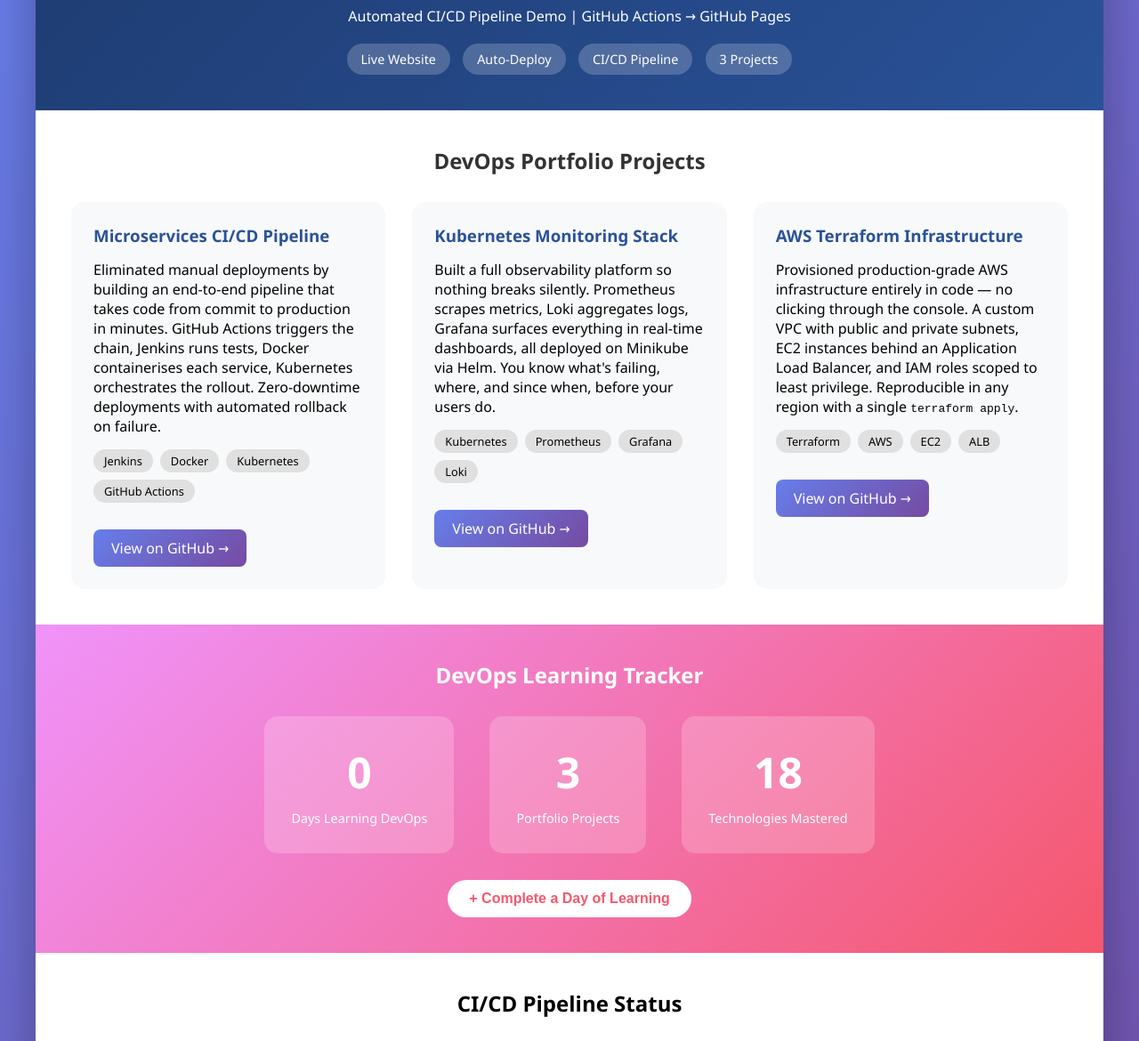
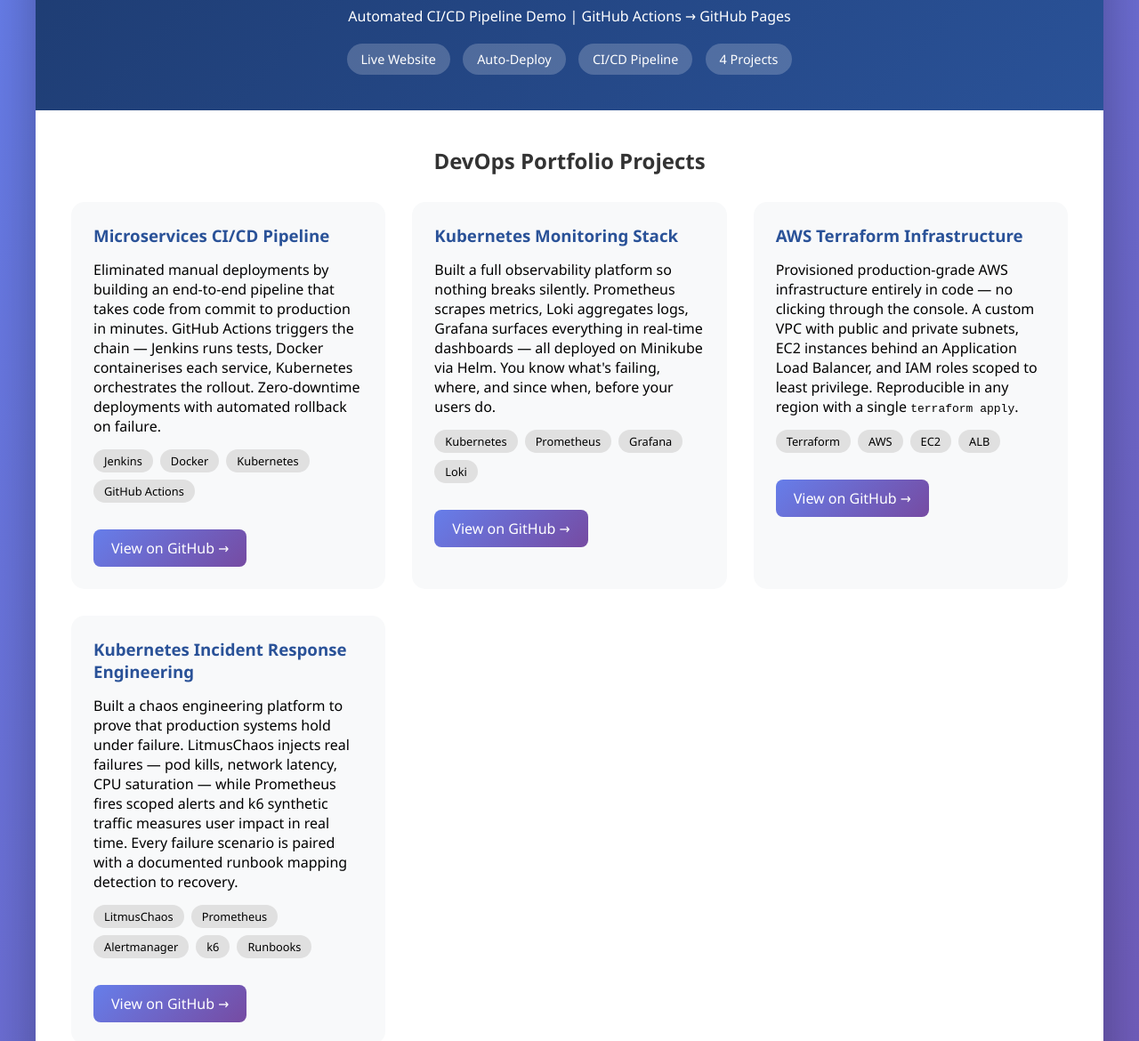
Before and after one commit to siro-devops/cicd-demo-app, a website: page index.html in a window 1280 px wide. Shown: the part 118-1288 px from the top of the page at 89% size. Drawn offline with Linux system fonts and the light colour scheme.

Commit message:
Update project details and learning counters in index.html

```diff
--- a/index.html
+++ b/index.html
@@ -15,7 +15,7 @@
                 <span class="badge"> Live Website</span>
                 <span class="badge"> Auto-Deploy</span>
                 <span class="badge"> CI/CD Pipeline</span>
-                <span class="badge"> 3 Projects</span>
+                <span class="badge"> 4 Projects</span>
             </div>
         </header>
 
@@ -24,7 +24,7 @@
             <div class="project-grid">
                 <div class="project-card">
                     <h3> Microservices CI/CD Pipeline</h3>
-                    <p>Eliminated manual deployments by building an end-to-end pipeline that takes code from commit to production in minutes. GitHub Actions triggers the chain, Jenkins runs tests, Docker containerises each service, Kubernetes orchestrates the rollout. Zero-downtime deployments with automated rollback on failure.</p>
+                    <p>Eliminated manual deployments by building an end-to-end pipeline that takes code from commit to production in minutes. GitHub Actions triggers the chain — Jenkins runs tests, Docker containerises each service, Kubernetes orchestrates the rollout. Zero-downtime deployments with automated rollback on failure.</p>
                     <div class="tech-stack">
                         <span>Jenkins</span>
                         <span>Docker</span>
@@ -36,7 +36,7 @@
 
                 <div class="project-card">
                     <h3> Kubernetes Monitoring Stack</h3>
-                    <p>Built a full observability platform so nothing breaks silently. Prometheus scrapes metrics, Loki aggregates logs, Grafana surfaces everything in real-time dashboards, all deployed on Minikube via Helm. You know what's failing, where, and since when, before your users do.</p>
+                    <p>Built a full observability platform so nothing breaks silently. Prometheus scrapes metrics, Loki aggregates logs, Grafana surfaces everything in real-time dashboards — all deployed on Minikube via Helm. You know what's failing, where, and since when, before your users do.</p>
                     <div class="tech-stack">
                         <span>Kubernetes</span>
                         <span>Prometheus</span>
@@ -57,6 +57,19 @@
                     </div>
                     <a href="https://github.com/siro-devops/aws-terraform-infrastructure" target="_blank" class="btn">View on GitHub →</a>
                 </div>
+
+                <div class="project-card">
+                    <h3> Kubernetes Incident Response Engineering</h3>
+                    <p>Built a chaos engineering platform to prove that production systems hold under failure. LitmusChaos injects real failures — pod kills, network latency, CPU saturation — while Prometheus fires scoped alerts and k6 synthetic traffic measures user impact in real time. Every failure scenario is paired with a documented runbook mapping detection to recovery.</p>
+                    <div class="tech-stack">
+                        <span>LitmusChaos</span>
+                        <span>Prometheus</span>
+                        <span>Alertmanager</span>
+                        <span>k6</span>
+                        <span>Runbooks</span>
+                    </div>
+                    <a href="https://github.com/siro-devops/k8s-incident-response" target="_blank" class="btn">View on GitHub →</a>
+                </div>
             </div>
         </section>
 
@@ -64,15 +77,15 @@
             <h2> DevOps Learning Tracker</h2>
             <div class="counter-container">
                 <div class="counter-card">
-                    <div class="counter-value" id="daysCounter">0</div>
+                    <div class="counter-value" id="daysCounter">487</div>
                     <div class="counter-label">Days Learning DevOps</div>
                 </div>
                 <div class="counter-card">
-                    <div class="counter-value" id="projectsCounter">3</div>
+                    <div class="counter-value" id="projectsCounter">4</div>
                     <div class="counter-label">Portfolio Projects</div>
                 </div>
                 <div class="counter-card">
-                    <div class="counter-value" id="techCounter">0</div>
+                    <div class="counter-value" id="techCounter">18</div>
                     <div class="counter-label">Technologies Mastered</div>
                 </div>
             </div>
@@ -112,6 +125,7 @@
                     <h3> Cloud Platforms</h3>
                     <div class="skill-items">
                         <span>AWS</span>
+                        <span>Azure</span>
                         <span>Minikube</span>
                     </div>
                 </div>
@@ -138,6 +152,15 @@
                         <span>Prometheus</span>
                         <span>Grafana</span>
                         <span>Loki</span>
+                        <span>Alertmanager</span>
+                    </div>
+                </div>
+                <div class="skill-category">
+                    <h3> Chaos & Incident Response</h3>
+                    <div class="skill-items">
+                        <span>LitmusChaos</span>
+                        <span>k6</span>
+                        <span>Runbooks</span>
                     </div>
                 </div>
                 <div class="skill-category">
```
